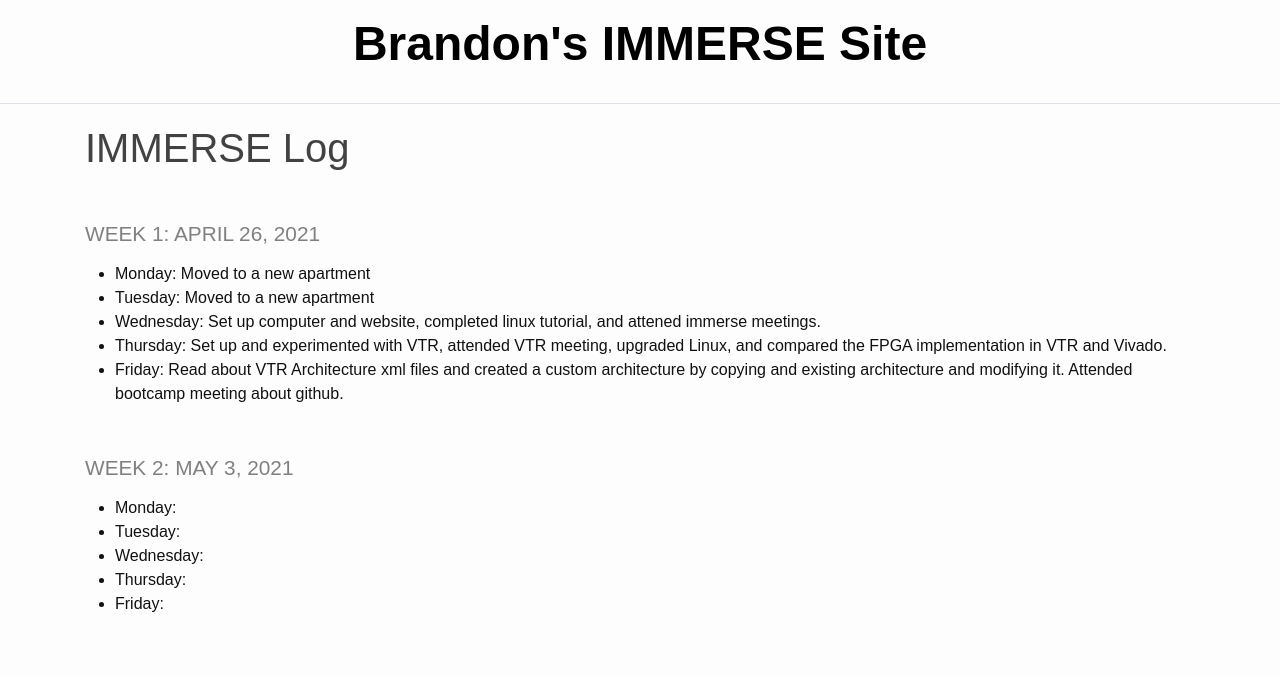
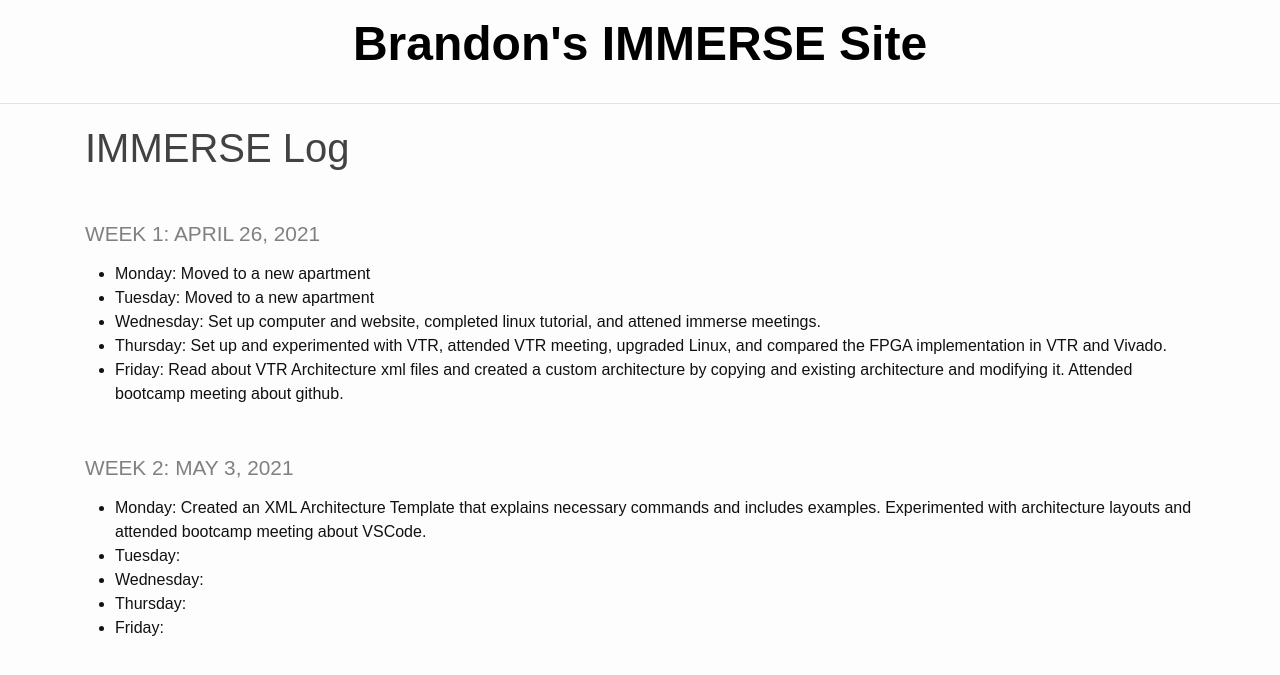
Before and after one commit to heinerb1/heinerb1.github.io, a Jekyll site: the page built from _pages/log.md, in a window 1280 px wide. Shown: the top 675 px of the page. Built offline with Jekyll 4.4.1, drawn with Linux system fonts in a browser that asks for light colours.

Commit message:
5/3 Update

```diff
--- a/_pages/log.md
+++ b/_pages/log.md
@@ -15,7 +15,8 @@ title: IMMERSE Log
 
 ### Week 2: May 3, 2021
 
-* **Monday**:
+* **Monday**:   Created an XML Architecture Template that explains necessary commands and includes examples.
+                Experimented with architecture layouts and attended bootcamp meeting about VSCode.
 * **Tuesday**:
 * **Wednesday**:
 * **Thursday**:
```
